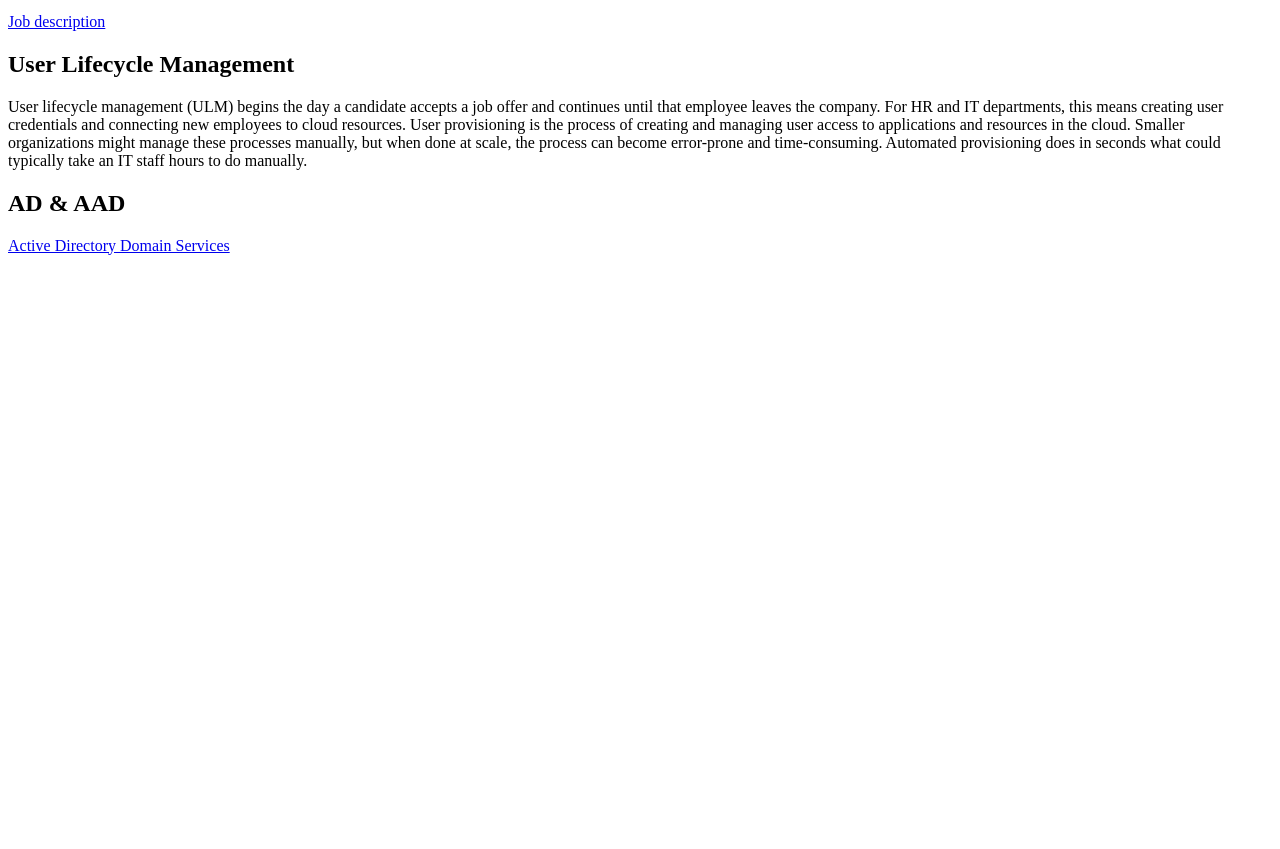
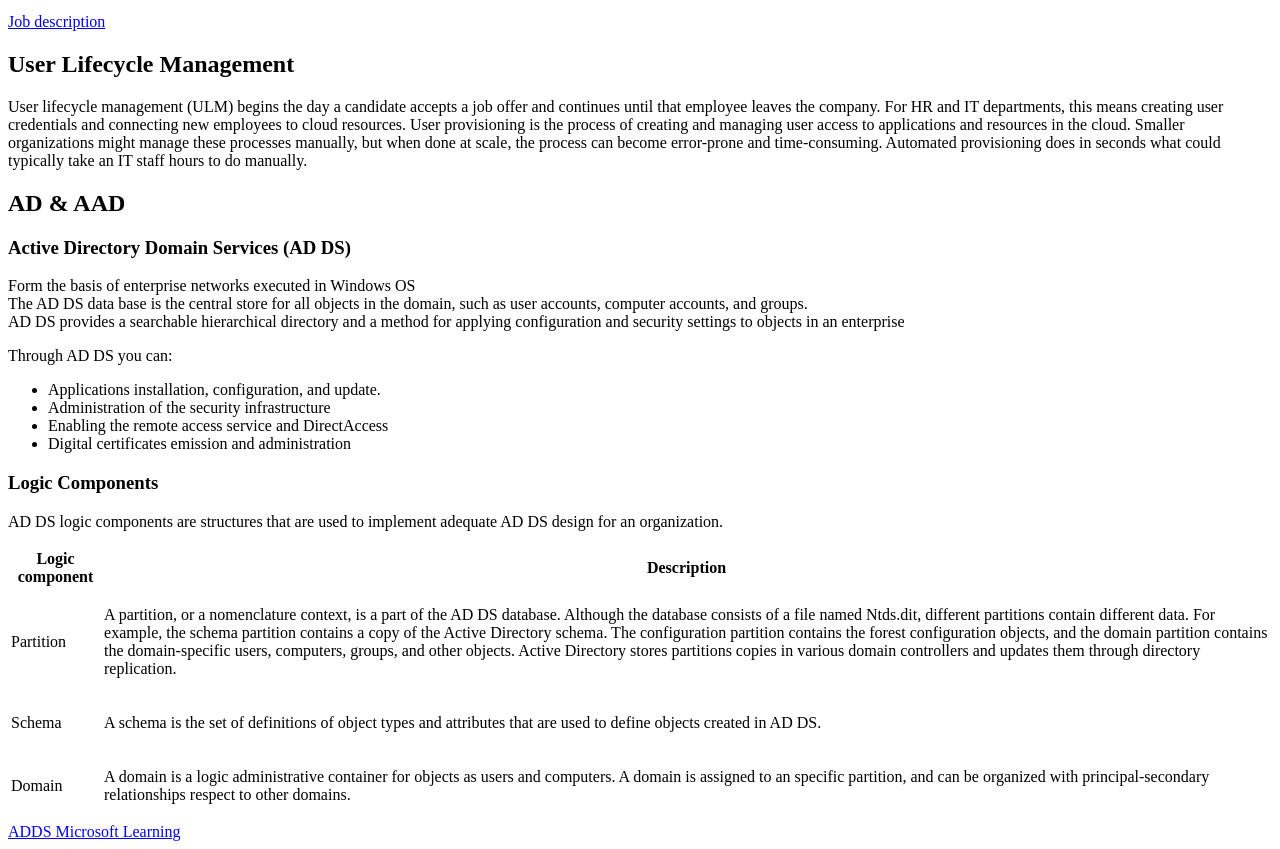
Before and after one commit to estebretarg/Responsive_Web_Design, a plain HTML site: page UserLifecycleManagemetSpecialist.html in a window 1280 px wide. Shown: the part 119-968 px from the top of the page. Before the commit the page ends 800 px from the top, so only its background shows below. Drawn offline with Linux system fonts and the light colour scheme.

Commit message:
Submit all

```diff
--- a/UserLifecycleManagemetSpecialist.html
+++ b/UserLifecycleManagemetSpecialist.html
@@ -17,7 +17,38 @@
         and time-consuming. Automated provisioning does in seconds
         what could typically take an IT staff hours to do manually.</p>
         <h2>AD & AAD</h2>
-        <a href="https://docs.microsoft.com/es-es/learn/paths/active-directory-domain-services/">Active Directory Domain Services</a>
+        <h3>Active Directory Domain Services (AD DS)</h3>
+        <p>Form the basis of enterprise networks executed in Windows OS <br>
+        The AD DS data base is the central store for all objects in the domain, such as user accounts, computer accounts, and groups. <br>
+        AD DS provides a searchable hierarchical directory and a method for applying configuration and security settings to objects in an enterprise</p>
+        <p>Through AD DS you can:</p>
+        <ul>
+          <li>Applications installation, configuration, and update.</li>
+          <li>Administration of the security infrastructure</li>
+          <li>Enabling the remote access service and DirectAccess</li>
+          <li>Digital certificates emission and administration</li>
+        </ul>
+        <h3>Logic Components</h3>
+        <p>AD DS logic components are structures that are used to implement adequate AD DS design for an organization.</p>
+        <table>
+          <tr>
+           <th>Logic component</th>
+           <th>Description</th>
+          </tr>
+          <tr>
+            <td>Partition</td>
+            <td><p>A partition, or a nomenclature context, is a part of the AD DS database. Although the database consists of a file named Ntds.dit, different partitions contain different data. For example, the schema partition contains a copy of the Active Directory schema. The configuration partition contains the forest configuration objects, and the domain partition contains the domain-specific users, computers, groups, and other objects. Active Directory stores partitions copies in various domain controllers and updates them through directory replication.</p></td>
+          </tr>
+          <tr>
+            <td>Schema</td>
+            <td><p>A schema is the set of definitions of object types and attributes that are used to define objects created in AD DS.</p></td>
+          </tr>
+          <tr>
+            <td>Domain</td>
+            <td><p>A domain is a logic administrative container for objects as users and computers. A domain is assigned to an specific partition, and can be organized with principal-secondary relationships respect to other domains.</p></td>
+          </tr>
+        </table>
+        <a href="https://docs.microsoft.com/es-es/learn/paths/active-directory-domain-services/">ADDS Microsoft Learning</a>
     </main>
   </body>
 </html>
```
